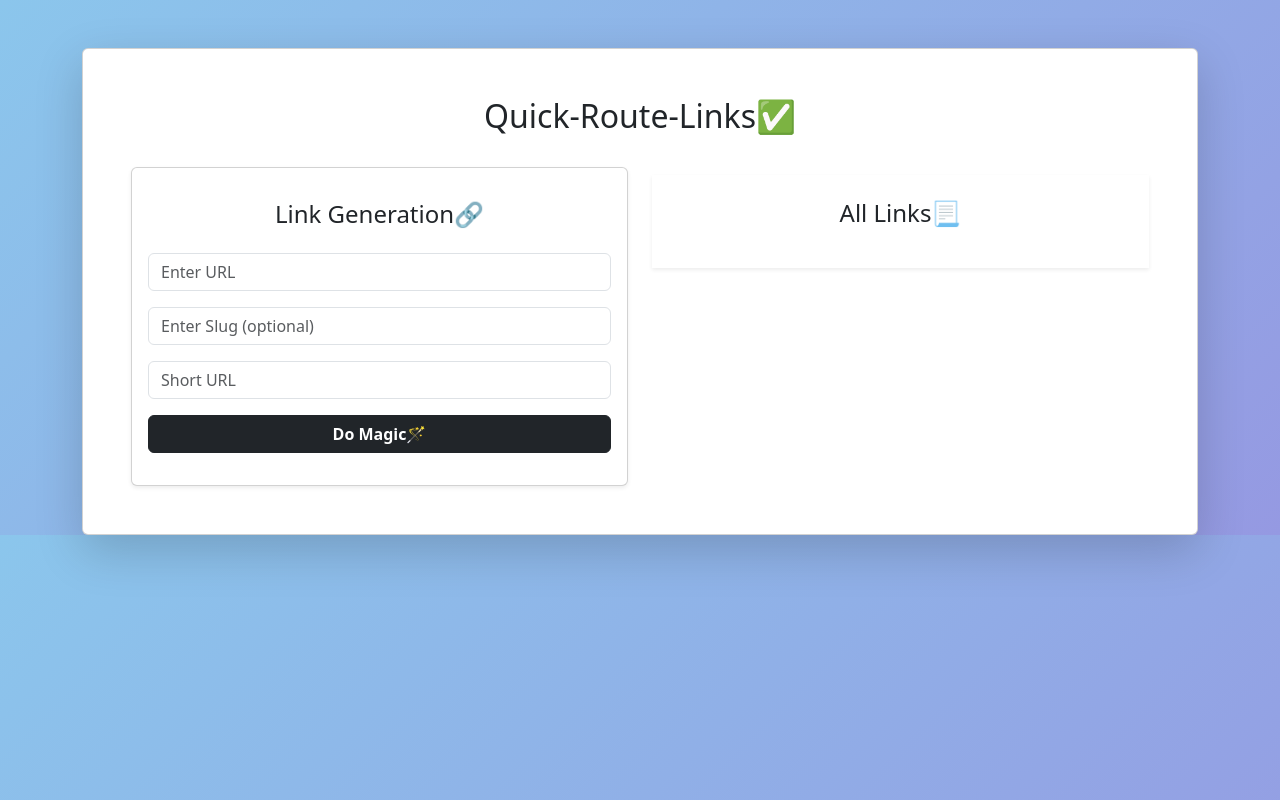
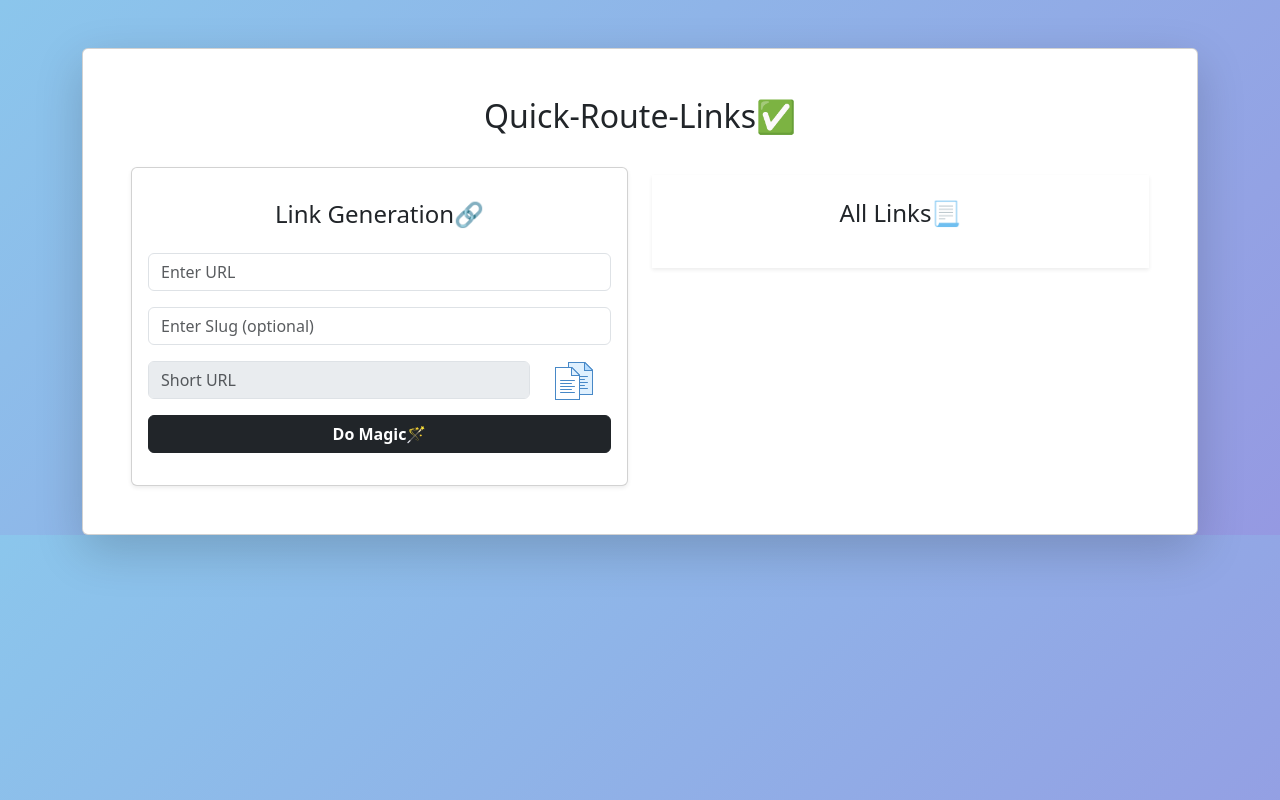
Before and after one commit to AnandShirbhaiyye/quickroutelinks, a React (Create React App) app in the folder client/: page / in a window 1280 px wide. Built offline with nearby package versions, Linux system fonts and the light colour scheme.

Commit message:
feat: create basic UI done

```diff
--- a/client/package.json
+++ b/client/package.json
@@ -36,5 +36,5 @@
       "last 1 safari version"
     ]
   },
-  "proxy": "http://localhost:5000 "
+  "proxy": "http://localhost:5000"
 }
--- a/client/src/App.css
+++ b/client/src/App.css
@@ -1,3 +1,6 @@
 .app-title{
   text-align: center;
 }
+.copy-img{
+  cursor: pointer;
+}
--- a/client/src/App.js
+++ b/client/src/App.js
@@ -1,6 +1,11 @@
+import React, { useState } from "react";
 import "./App.css";
+import CopyImg from "./copyimg.png";
 
 function App() {
+  const [url, setUrl] = useState("");
+  const [slug, setSlug] = useState("");
+  const [shortUrl, setShortUrl] = useState("");
   return (
     <>
       <div className="container">
@@ -18,6 +23,10 @@ function App() {
                       type="text"
                       className="form-control"
                       placeholder="Enter URL"
+                      value={url}
+                      onChange={(e) => {
+                        setUrl(e.target.value);
+                      }}
                     />
                   </div>
                   <div className="mb-3">
@@ -25,14 +34,27 @@ function App() {
                       type="text"
                       className="form-control"
                       placeholder="Enter Slug (optional)"
+                      value={slug}
+                      onChange={(e) => {
+                        setSlug(e.target.value);
+                      }}
                     />
                   </div>
+                  <div className="row">
+                    <div className="col-md-10">
                       <div className="mb-3">
                         <input
                           type="text"
                           className="form-control"
                           placeholder="Short URL"
+                          value={shortUrl}
+                          disabled
                         />
+                      </div>
+                    </div>
+                    <div className="col-md-2">
+                      <img src={CopyImg} alt="copyimg" className="copy-img img-fluid" />
+                    </div>
                   </div>
                   <button className="btn btn-dark w-100 mb-3" type="button">
                     <b>Do Magic🪄</b>
```
Also changed, not shown: client/src/copyimg.png (added). Lines whose indentation alone changed are shown as unchanged.
